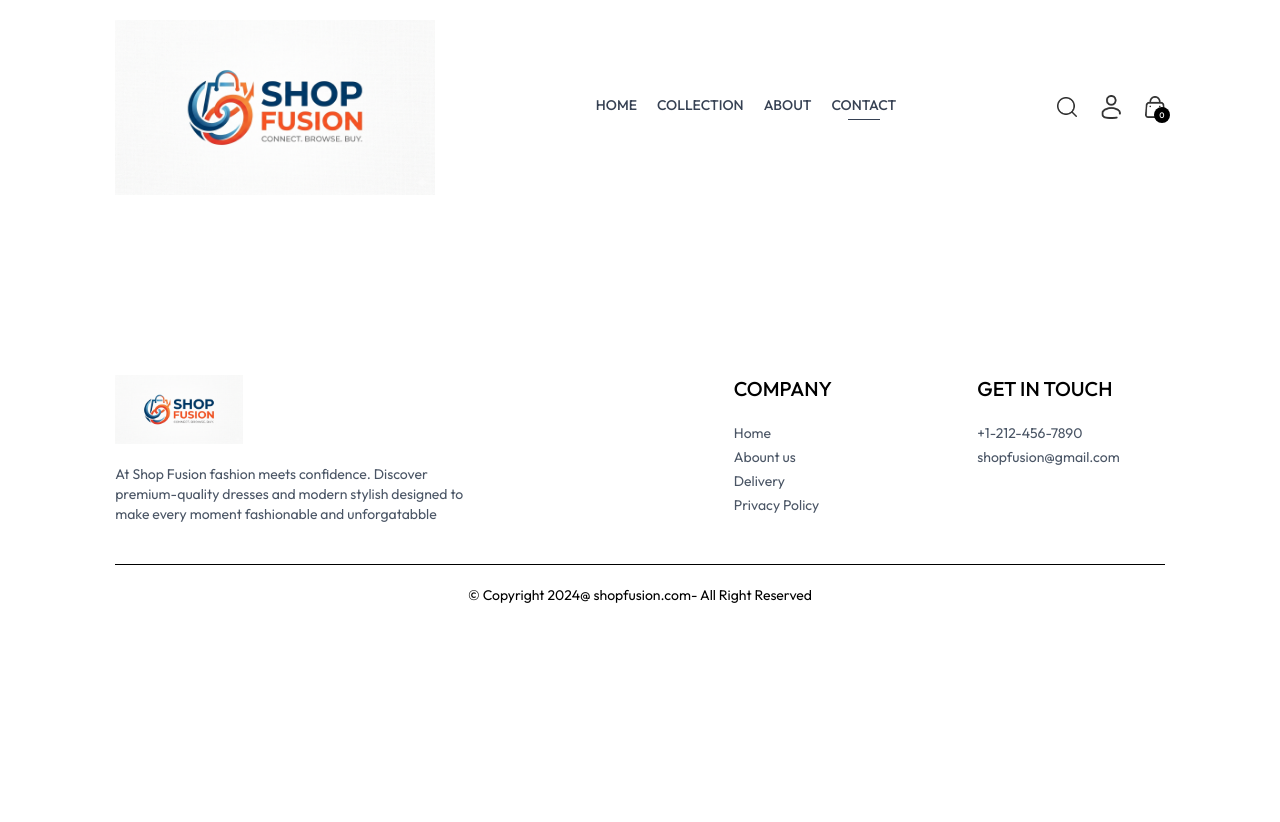
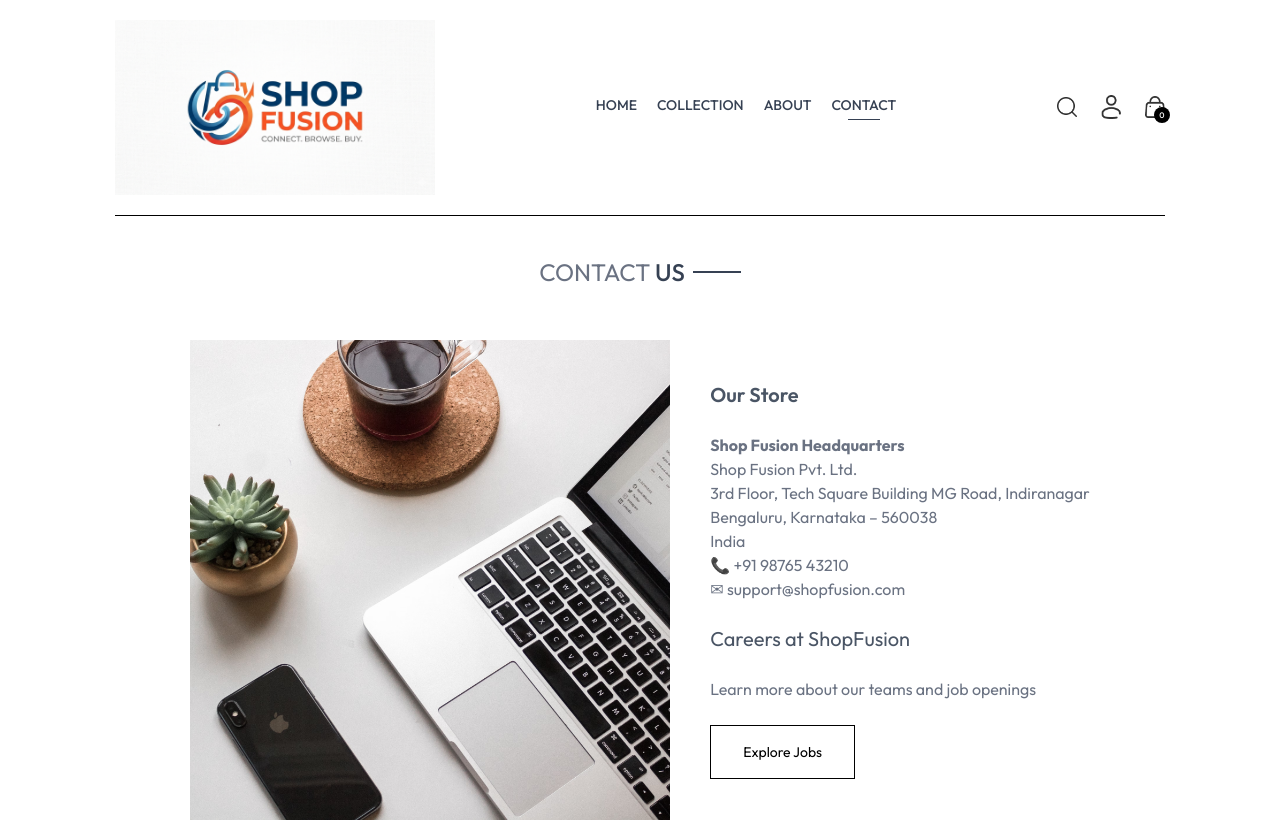
Before and after one commit to sahoosuraj744/shopfusion, a React (Vite) app in the folder frontend/: page /contact in a window 1280 px wide. Shown: the top 822 px of the page. Before the commit the page ends 800 px from the top, so only its background shows below. Built offline with nearby package versions, Linux system fonts and the light colour scheme.

Commit message:
feat: implement Contact page with store information, careers section, and newsletter subscription

```diff
--- a/frontend/src/pages/Contact.jsx
+++ b/frontend/src/pages/Contact.jsx
@@ -1,9 +1,45 @@
-import React from 'react'
+import React from "react";
+import Title from "../components/Title";
+import { assets } from "../assets/assets";
+import NewsletterBox from "../components/NewsletterBox";
 
 const Contact = () => {
   return (
-    <div></div>
-  )
-}
+    <div>
+      <div className="text-center text-2xl pt-10 border-t ">
+        <Title text1={"CONTACT"} text2={"US"} />
+      </div>
+      <div className="my-10 flex flex-col justify-center md:flex-row gap-10 mb-28">
+        <img
+          className="w-full md:max-w-[480px]"
+          src={assets.contact_img}
+          alt=""
+        />
+        <div className="flex flex-col justify-center items-start gap-6">
+          <p className="font-semibold text-xl text-gray-600">Our Store</p>
+          <p className="text-gray-500">
+            <b>Shop Fusion Headquarters</b>
+            <br />
+            Shop Fusion Pvt. Ltd. <br />
+            3rd Floor, Tech Square Building MG Road, Indiranagar <br />
+            Bengaluru, Karnataka – 560038 <br />
+            India <br />
+            📞 +91 98765 43210 <br />✉ support@shopfusion.com
+          </p>
+          <p className="font semibold text-xl text-gray-600">
+            Careers at ShopFusion
+          </p>
+          <p className="text-gray-500">
+            Learn more about our teams and job openings
+          </p>
+          <button className="border border-black px-8 py-4 text-sm hover:bg-black hover:text-white transition-all duration 500">
+            Explore Jobs
+          </button>
+        </div>
+      </div>
+      <NewsletterBox/>
+    </div>
+  );
+};
 
-export default Contact
+export default Contact;
```
